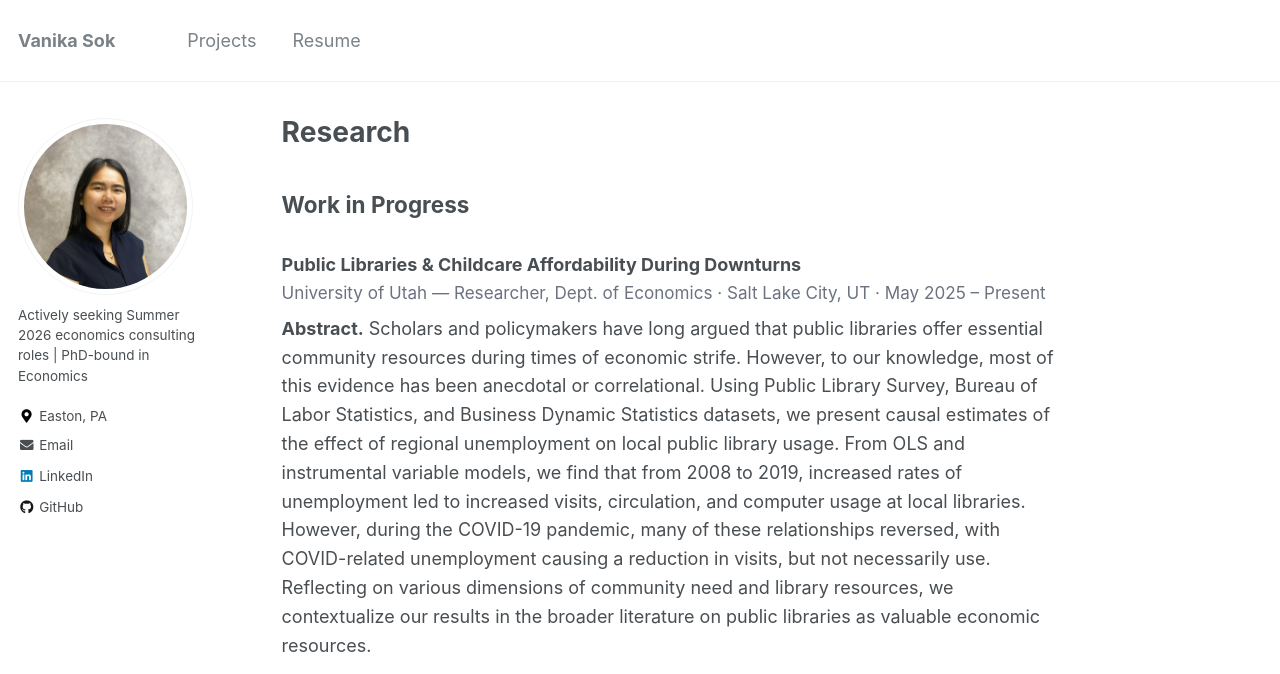
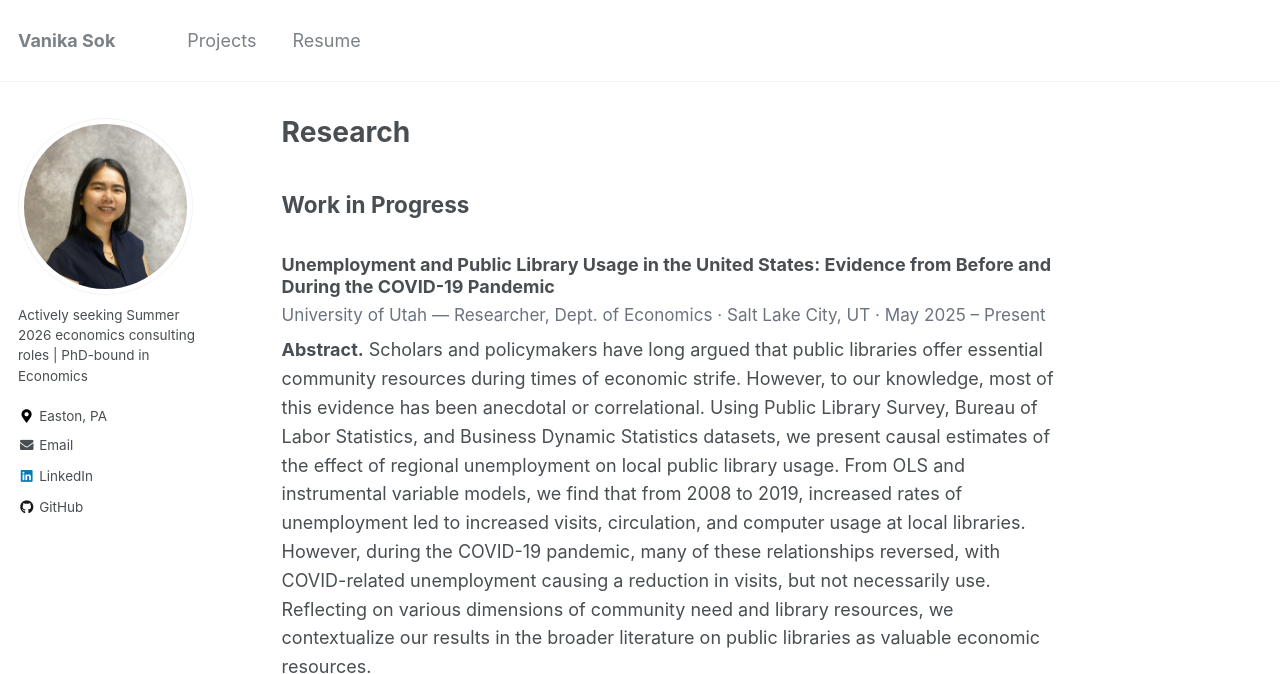
Before and after one commit to Vanika24/Vanika24.github.io, a Jekyll site: the page built from _pages/research.md, in a window 1280 px wide and 900 px high, cut to the strip 0-674 px from the top of the window. Built offline with Jekyll 4.4.1, drawn with Linux system fonts in a browser that asks for light colours.

Commit message:
Update research.md

```diff
--- a/_pages/research.md
+++ b/_pages/research.md
@@ -23,7 +23,7 @@ author_profile: true
 <div class="research-section">
 
   <div class="research-item" id="wip-libraries-childcare">
-    <h3>Public Libraries & Childcare Affordability During Downturns</h3>
+    <h3>Unemployment and Public Library Usage in the United States: Evidence from Before and During the COVID-19 Pandemic</h3>
     <div class="research-meta">
       University of Utah — Researcher, Dept. of Economics · Salt Lake City, UT · May 2025 – Present
     </div>
```
